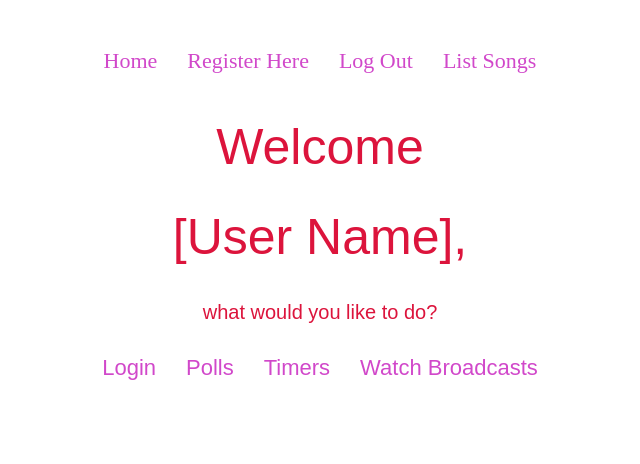
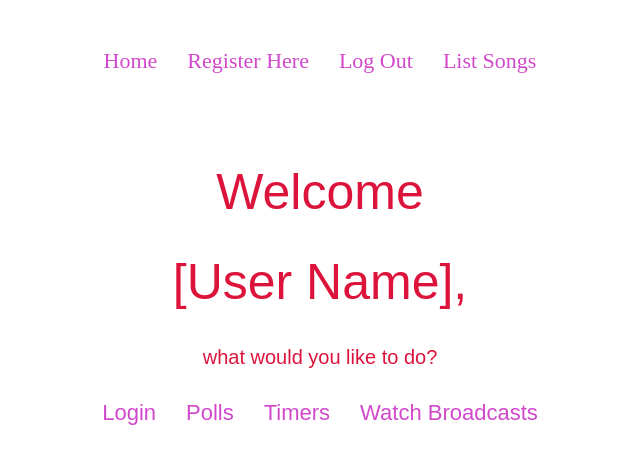
Before and after one commit to Pytormal/PYT-Studio, a React (Create React App) app: page / in a window 1280 px wide. Shown: the top 464 px of the page, without its empty margins (320-960 px from the left). Built offline with nearby package versions, Linux system fonts and the light colour scheme.

Commit message:
Update App.css

```diff
--- a/src/components/styles/App.css
+++ b/src/components/styles/App.css
@@ -42,6 +42,7 @@ h4 {
   display: flex;
   justify-content: center;
   padding-top:5rem;
+  padding-bottom:4.5rem;
 }
 
 .home-links{
```
